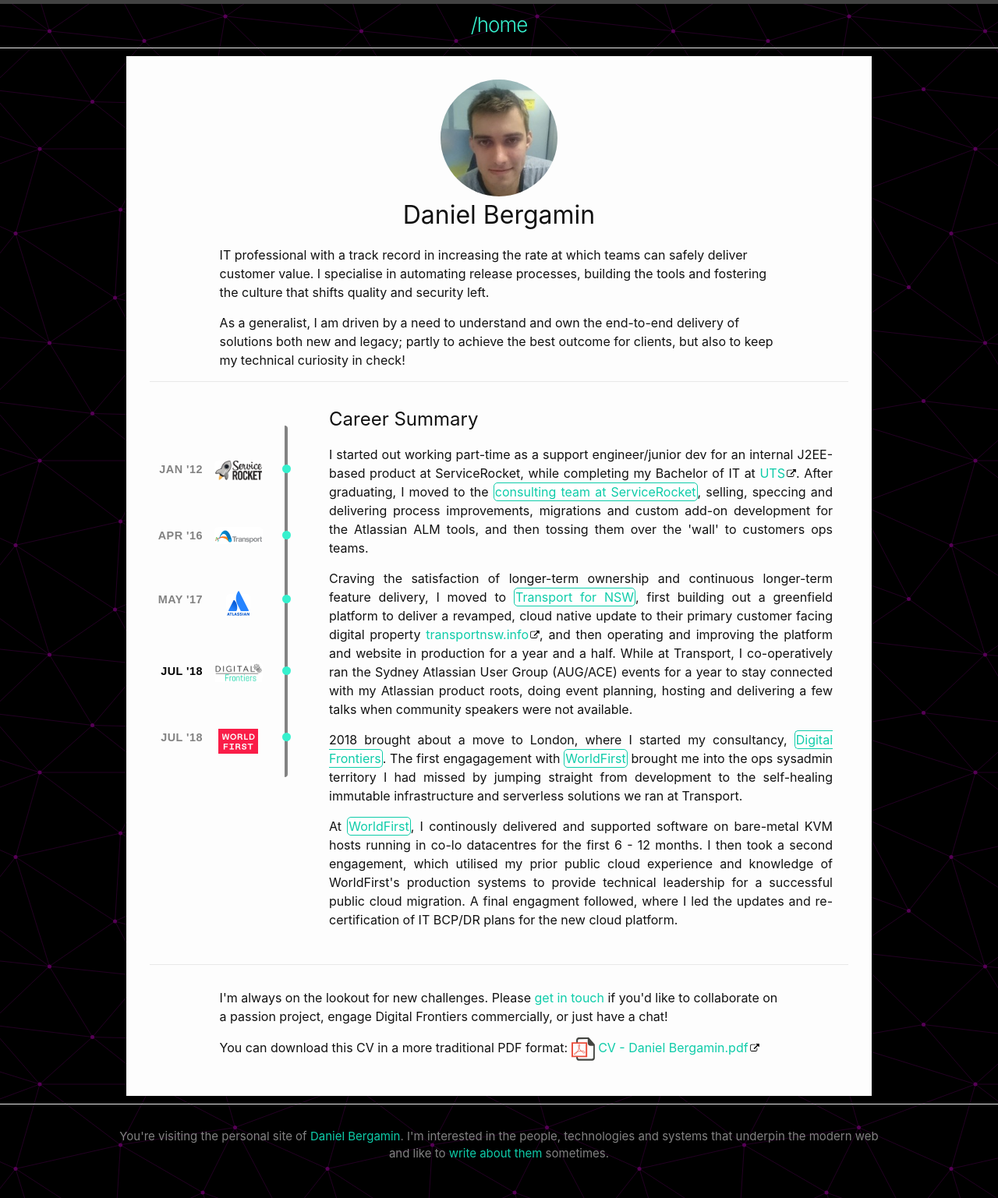
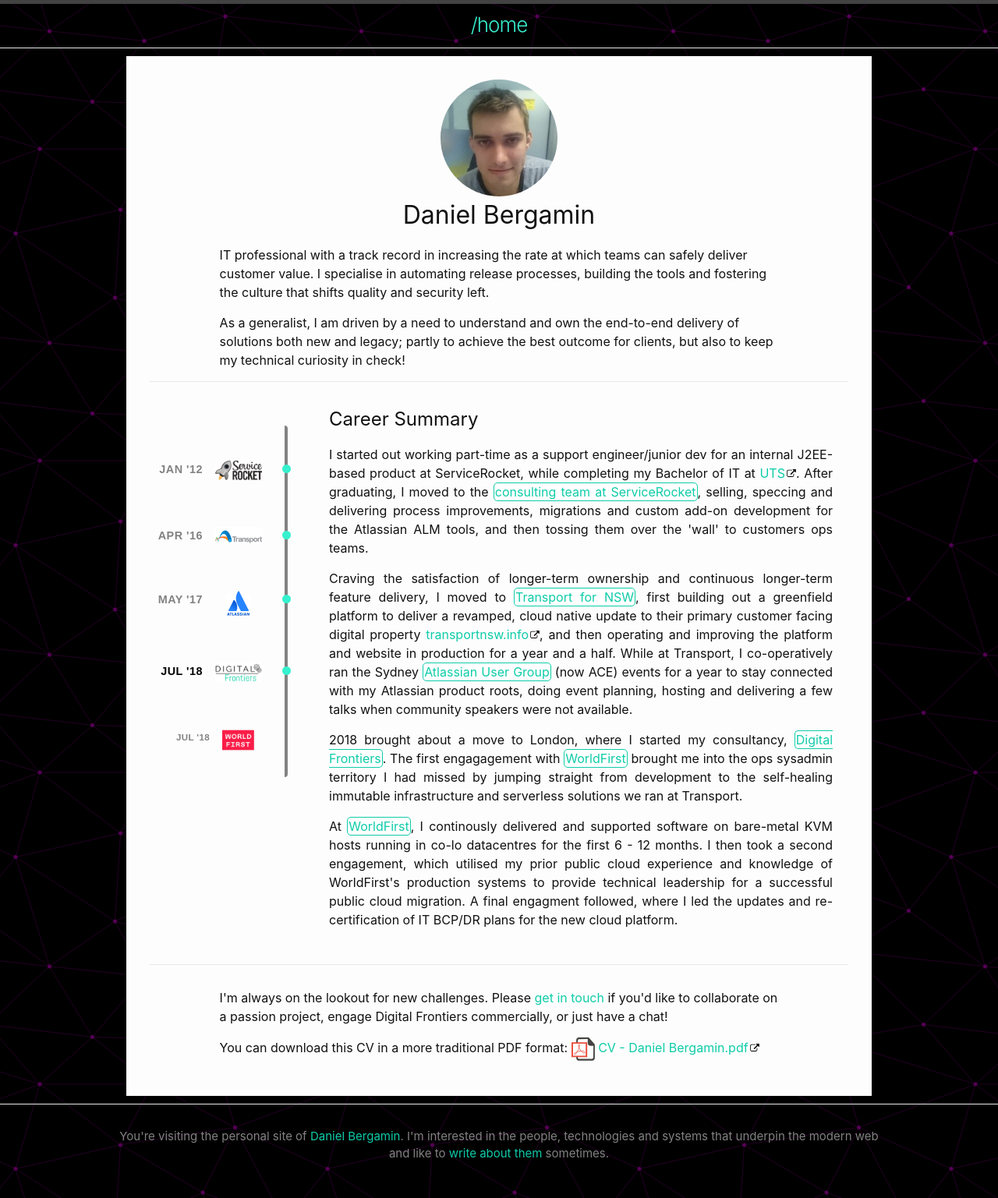
Before and after one commit to dbergamin/dbergamin-personal-site, a Jekyll site: the page built from site/cv.markdown, in a window 1280 px wide. Shown: the whole page at 78% size. Built offline with Jekyll 4.4.1, drawn with Linux system fonts in a browser that asks for light colours.

Commit message:
Add infobox for AUG organiser, make contracts a subentry under Digital Frontiers on timeline

```diff
--- a/site/_layouts/resume.html
+++ b/site/_layouts/resume.html
@@ -22,7 +22,7 @@
               <p>I started out working part-time as a support engineer/junior dev for an internal J2EE-based product at ServiceRocket, while completing my Bachelor of IT at <a href="https://www.uts.edu.au/" target="_blank">UTS</a>.
                 After graduating, I moved to the <span class="cv-link-servicerocket-consultant cv-link">consulting team at ServiceRocket</span>, selling, speccing and delivering process improvements, migrations and custom add-on development for the Atlassian ALM tools, and then tossing them over the 'wall' to customers ops teams.</p>
               <p>Craving the satisfaction of longer-term ownership and continuous longer-term feature delivery, I moved to <span class="cv-link-tfnsw-cloud cv-link">Transport for NSW</span>, first building out a greenfield platform to deliver a revamped, cloud native update to their primary customer facing digital property <a href="https://transportnsw.info" target="_blank">transportnsw.info</a>,
-                and then operating and improving the platform and website in production for a year and a half. While at Transport, I co-operatively ran the Sydney Atlassian User Group (AUG/ACE) events for a year to stay connected with my Atlassian product roots, doing event planning, hosting and delivering a few talks when community speakers were not available.</p>
+                and then operating and improving the platform and website in production for a year and a half. While at Transport, I co-operatively ran the Sydney <span class="cv-link-aug-organiser cv-link">Atlassian User Group</span> (now ACE) events for a year to stay connected with my Atlassian product roots, doing event planning, hosting and delivering a few talks when community speakers were not available.</p>
               <p>2018 brought about a move to London, where I started my consultancy, <span class="cv-link-digitalfrontiers-founder cv-link">Digital Frontiers</span>. The first engagagement with <span class="cv-link-worldfirst-devops cv-link">WorldFirst</span> brought me into the ops sysadmin territory I had missed by jumping straight from development to the self-healing immutable infrastructure and serverless solutions we ran at Transport.</p>
               <p>At <span class="cv-link-worldfirst-devops cv-link">WorldFirst</span>, I continously delivered and supported software on bare-metal KVM hosts running in co-lo datacentres for the first 6 - 12 months. I then took a second engagement, which utilised my prior public cloud experience and knowledge of WorldFirst's production systems to provide technical leadership for a successful public cloud migration. A final engagment followed, where I led the updates and re-certification of IT BCP/DR plans for the new cloud platform.</p>
             </div>
@@ -44,12 +44,12 @@
                 <span class="cv-link-tfnsw-cloud cv-link" style="border: none"><img src="assets/images/transport_logo_mini.png" alt="Transport for NSW logo" class="no-print" itemprop="image"></span>
             </li>
             <li class="timeline-date" data-date="May '17">
-              <span class="cv-link-servicerocket-consultant cv-link" style="border: none"><img src="assets/images/atlassian_logo_mini.png" alt="Atlassian Logo" class="no-print" itemprop="image"></span>
+              <span class="cv-link-aug-organiser cv-link" style="border: none"><img src="assets/images/atlassian_logo_mini.png" alt="Atlassian Logo" class="no-print" itemprop="image"></span>
             </li>
             <li class="timeline-date current-position" data-date="Jul '18">
               <span class="cv-link-digitalfrontiers-founder cv-link" style="border: none"><img src="assets/images/digital_frontiers_logo_mini.png" alt="Digital Frontiers Logo" class="no-print" itemprop="image"></span>
             </li>
-            <li class="timeline-date" data-date="Jul '18">
+            <li class="timeline-date timeline-subentry" data-date="Jul '18">
               <span class="cv-link-worldfirst-devops cv-link" style="border: none"><img src="assets/images/worldfirst_logo_mini.png" alt="Worldfirst Logo" class="no-print" itemprop="image"></span>
             </li>
           </ul>
@@ -120,6 +120,15 @@
           <li>As a SME in Atlassian productivity tools, I advise on and implemented custom solutions across the Transport cluster that utilise Atlassian applications (JIRA, Confluence, Bitbucket) as a platform.</li>
         </ul>
       </div>
+      <div id="cv-item-aug-organiser" class="cv-item" itemscope itemprop="worksFor" itemtype="http://schema.org/Organization">
+        <span class="close">&times;</span>
+        <h3 class="cv-item-title" itemprop="name">Atlassian User Group</h3>
+        <h4 class="cv-item-position" itemprop="description">Organiser</h4>
+        <p class="cv-item-role">I ran the AUG Sydney for a year as part of a trio of volunteers; event planning and
+          hosting a variety of experiences including workshops, lightning talks, presentations and a themed trivia night for
+          audiences of ~50 on a bimonthly cadence. I also presented a few different talks covering JIRA, Devops and the
+          testing practices we used at Transport for NSW when community speakers were not available.</p>
+      </div>
       <div id="cv-item-servicerocket-consultant" class="cv-item" itemscope itemprop="worksFor" itemtype="http://schema.org/Organization">
         <span class="close">&times;</span>
         <h3 class="cv-item-title" itemprop="name">ServiceRocket</h3>
--- a/site/_sass/custom/_timeline.scss
+++ b/site/_sass/custom/_timeline.scss
@@ -73,6 +73,13 @@ $font-text: sans-serif;
   }
 }
 
+.timeline-subentry {
+  transform: scale(0.8);
+  &:after {
+    display: none;
+  }
+}
+
 .current-position {
   &:before {
     color: black;
```
Also changed, not shown: other parts of site/_layouts/resume.html (+1 -0 lines).
